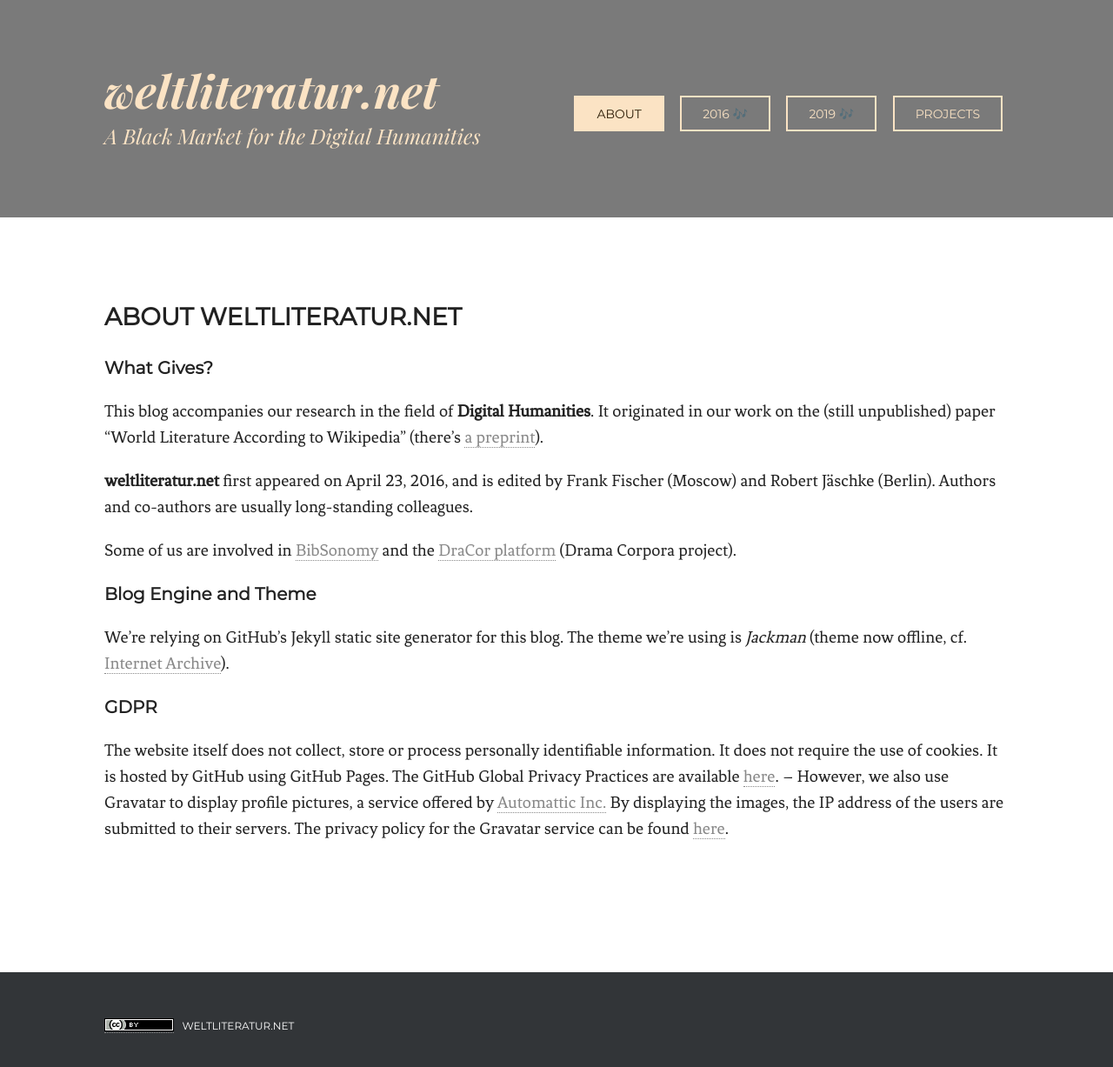
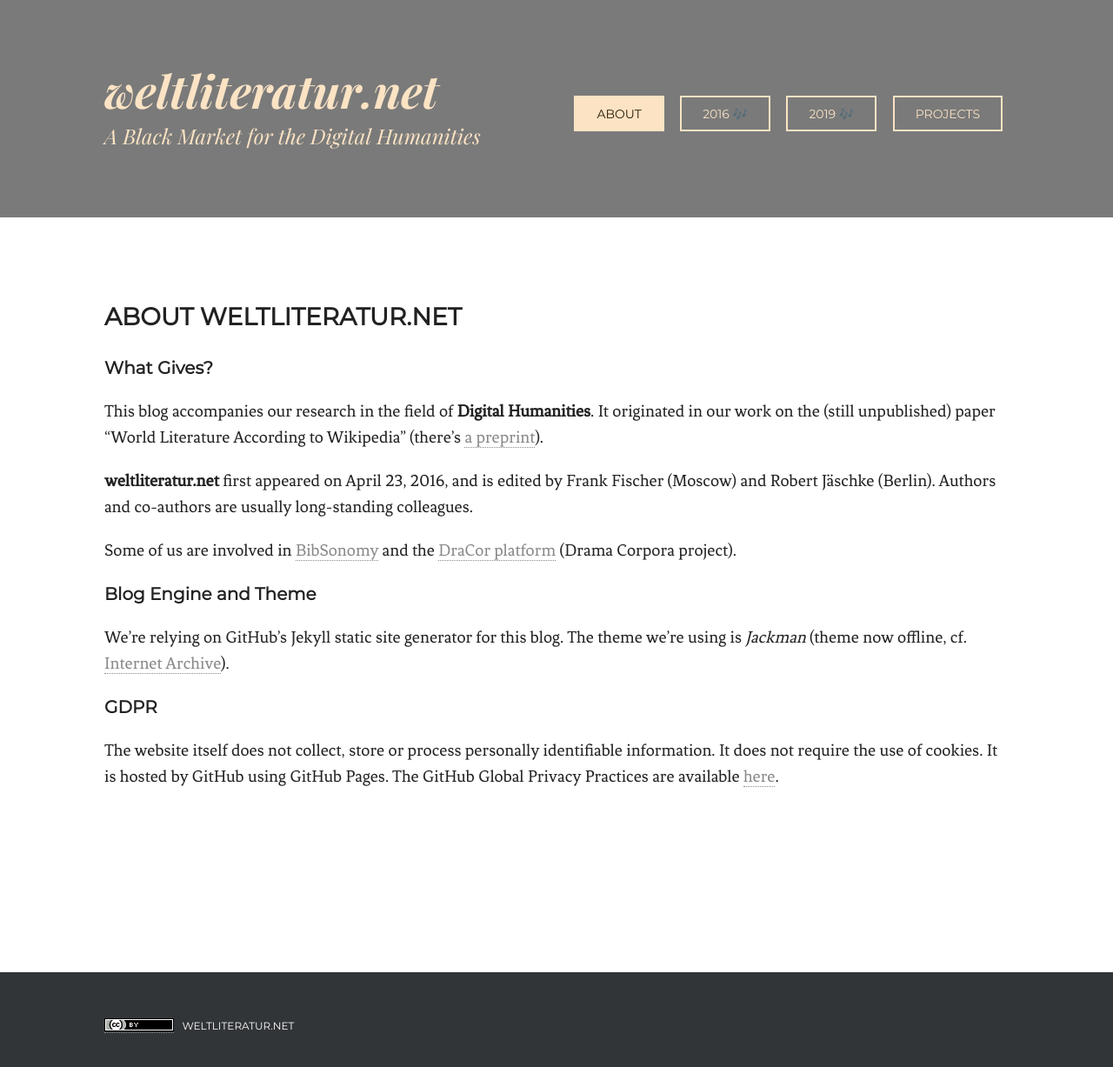
Before and after one commit to weltliteratur/blog, a Jekyll site: the page built from about.md, in a window 1280 px wide. Shown: the top 1227 px of the page at 87% size. Built offline with Jekyll 4.4.1, drawn with Linux system fonts in a browser that asks for light colours.

Commit message:
removed sentences related to Gravatar

```diff
--- a/about.md
+++ b/about.md
@@ -17,4 +17,4 @@ We're relying on GitHub's Jekyll static site generator for this blog. The theme
 
 ## GDPR
 
-The website itself does not collect, store or process personally identifiable information. It does not require the use of cookies. It is hosted by GitHub using GitHub Pages. The GitHub Global Privacy Practices are available [here](https://help.github.com/articles/global-privacy-practices/). – However, we also use Gravatar to display profile pictures, a service offered by [Automattic Inc.](https://en.wikipedia.org/wiki/Automattic) By displaying the images, the IP address of the users are submitted to their servers. The privacy policy for the Gravatar service can be found [here](https://automattic.com/privacy/).
+The website itself does not collect, store or process personally identifiable information. It does not require the use of cookies. It is hosted by GitHub using GitHub Pages. The GitHub Global Privacy Practices are available [here](https://help.github.com/articles/global-privacy-practices/).
```
